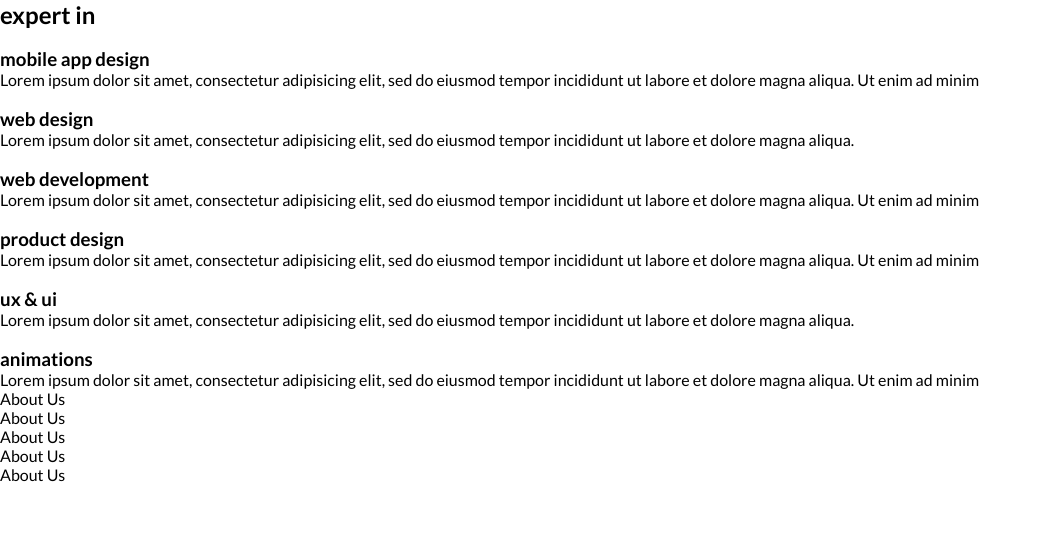
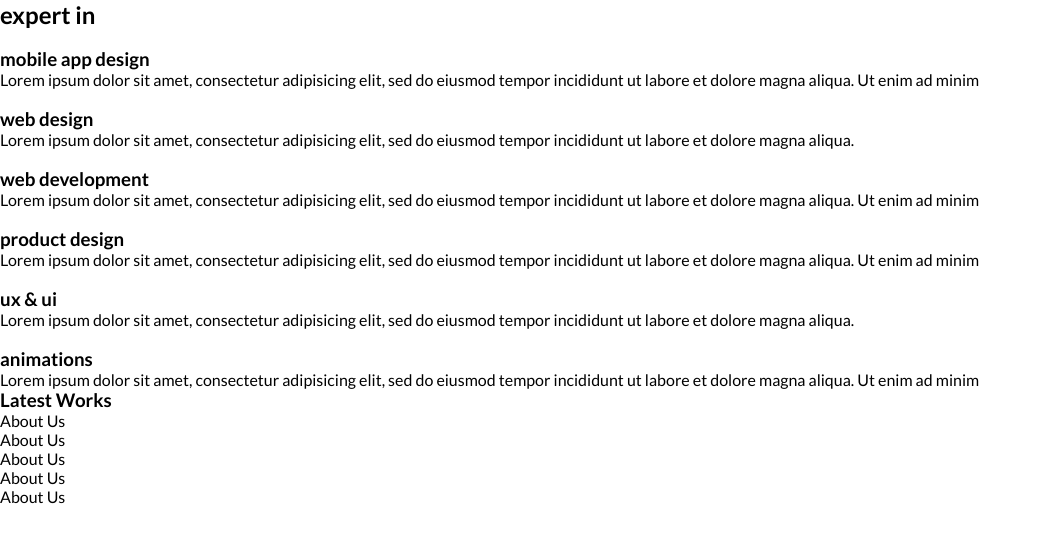
Before and after one commit to kimdend/group-project, a plain HTML site: page index.html in a window 1280 px wide. Shown: the whole page, without its empty margins (0-1042 px from the left). Drawn offline with Linux system fonts and the light colour scheme.

Commit message:
title of section "latest"

```diff
--- a/index.html
+++ b/index.html
@@ -78,7 +78,7 @@
 
         </section>
         <section class="latest">
-
+<h3 class="latest__title">Latest Works</h3>
         </section>
     </main>
     <footer class="footer">
```
